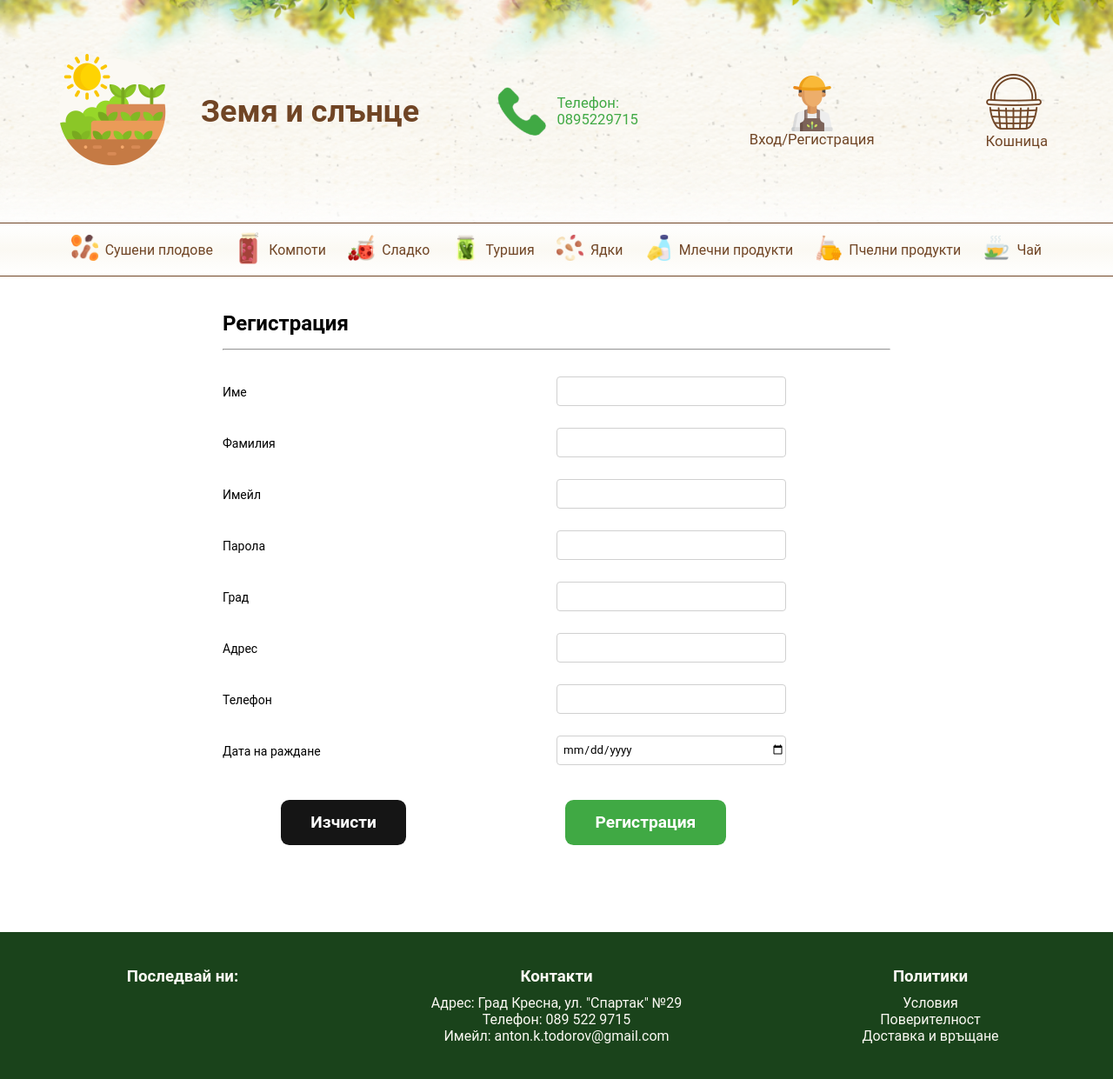
After one commit to toni-codera/Sun-and-ground, a PHP site: page /registration.php in a window 1280 px wide. The commit adds this page. Shown: the whole page at 87% size. Run offline with PHP 8.4, Linux system fonts and the light colour scheme.

Commit message:
Added fields in the registration form, change the html files to php and made a db file to hold the code i use for the database

```diff
--- a/index.html
+++ b/index.php
@@ -5,6 +5,8 @@
     <meta name="viewport" content="width=device-width, initial-scale=1.0" />
     <link rel="stylesheet" href="styles/home.css" />
     <link rel="stylesheet" href="styles/products.css" />
+    <link rel="stylesheet" href="styles/main.css"/>
+    <link rel="stylesheet" href="styles/login.css"/>
     <link rel="preconnect" href="https://fonts.googleapis.com">
     <link rel="preconnect" href="https://fonts.gstatic.com" crossorigin>
     <link href="https://fonts.googleapis.com/css2?family=Roboto:ital,wght@0,100;0,300;0,400;0,500;0,700;0,900;1,100;1,300;1,400;1,500;1,700;1,900&display=swap" rel="stylesheet">
--- /dev/null
+++ b/registration.php
@@ -0,0 +1,105 @@
+<!DOCTYPE html>
+<html>
+
+<head>
+    <title>Земя и слънце</title>
+    <meta charset="UTF-8" />
+    <meta name="viewport" content="width=device-width, initial-scale=1.0" />
+    <link rel="stylesheet" href="styles/registration.css" />
+    <link rel="stylesheet" href="styles/main.css" />
+    <link rel="stylesheet" href="styles/login.css" />
+    <script src="https://ajax.googleapis.com/ajax/libs/jquery/3.7.1/jquery.min.js"></script>
+</head>
+
+<body>
+    <aside class="js-login-form"></aside>
+    <header></header>
+    <nav></nav>
+    <section class="register-section">
+        <div class="register-text">
+            <h2>Регистрация</h2>
+        </div>
+        <hr />
+        <div class="form-container">
+            <form class="register-form">
+                <div class="row">
+                    <div class="informer">
+                        <span>Име</span>
+                    </div>
+                    <div class="box">
+                        <input type="text" class="register-name" />
+                    </div>
+                </div>
+                <div class="row">
+                    <div class="informer">
+                        <span>Фамилия</span>
+                    </div>
+                    <div class="box">
+                        <input type="text" class="register-family-name" />
+                    </div>
+                </div>
+                <div class="row">
+                    <div class="informer">
+                        <span>Имейл</span>
+                    </div>
+                    <div class="box">
+                        <input type="email" class="register-email" />
+                    </div>
+                </div>
+                <div class="row">
+                    <div class="informer">
+                        <span>Парола</span>
+                    </div>
+                    <div class="box">
+                        <input type="password" class="register-password" />
+                    </div>
+                </div>
+                <div class="row">
+                    <div class="informer">
+                        <span>Град</span>
+                    </div>
+                    <div class="box">
+                        <input type="text" class="register-town" />
+                    </div>
+                </div>
+                <div class="row">
+                    <div class="informer">
+                        <span>Адрес</span>
+                    </div>
+                    <div class="box">
+                        <input type="text" class="register-address" />
+                    </div>
+                </div>
+                <div class="row">
+                    <div class="informer">
+                        <span>Телефон</span>
+                    </div>
+                    <div class="box">
+                        <input type="tel" class="register-phone-number" />
+                    </div>
+                </div>
+                <div class="row">
+                    <div class="informer">
+                        <span>Дата на раждане</span>
+                    </div>
+                    <div class="box">
+                        <input type="date" class="date-of-birth" />
+                    </div>
+                </div>
+                <div class="terms-container"></div>
+                <div class="buttons-box">
+                    <div class="reset-button-box">
+                        <input type="reset" value="Изчисти" class="reset-button" />
+                    </div>
+                    <div class="reg-button-box">
+                        <input type="submit" value="Регистрация" class="register-form-button" />
+                    </div>
+                </div>
+            </form>
+        </div>
+    </section>
+    <footer></footer>
+    <script src="scripts/loadBookends.js"></script>
+</body>
+
+</html>
--- a/scripts/loadBookends.js
+++ b/scripts/loadBookends.js
@@ -5,8 +5,8 @@ const aside = document.querySelector('aside');
 
 header.innerHTML = `
 <div class="right-side-header">
-    <a class="js-logo" href="index.html"><img class="logo-image" src="images/logos/sun-and-ground.png"/></a>
-    <a class="js-logo" href="index.html"><h1 class="logo-text">Земя и слънце</h1></a>
+    <a class="js-logo" href="index.php"><img class="logo-image" src="images/logos/sun-and-ground.png"/></a>
+    <a class="js-logo" href="index.php"><h1 class="logo-text">Земя и слънце</h1></a>
 </div>
 <div class="left-side-header">
     <div class="phone-image-container">
@@ -21,7 +21,7 @@ header.innerHTML = `
         <p class="login-text">Вход/Регистрация</p>
     </div>
     <div class="basket-image-container">
-        <a href="cart.html">
+        <a href="cart.php">
             <img class="basket-image" src="images/logos/wicker-basket1.png"/>
             <p class="basket-text">Кошница</p>
         </a>
@@ -192,7 +192,7 @@ blackBox.classList.add('js-black-box');
 document.body.appendChild(blackBox);
 
 // CSS loading of the bookends
-function addStyles(filepath){
+/*function addStyles(filepath){
     const link = document.createElement('link');
     link.rel = 'stylesheet';
     link.href = filepath;
@@ -200,7 +200,7 @@ function addStyles(filepath){
 }
 addStyles('../styles/main.css');
 addStyles('../styles/login.css');
-
+*/
 
 //Login Pop-up/Pop-out Logic
 const loginTrigger = document.querySelector(".js-login-container");
@@ -249,7 +249,7 @@ document.addEventListener('DOMContentLoaded', () => {
 
             localStorage.setItem('selectedProductId', productId); // Stores the ID
 
-            window.location.href = 'productPage.html'; // Navigate to the product page
+            window.location.href = 'productPage.php'; // Navigate to the product page
         });
     });
 });
--- a/styles/registration.css
+++ b/styles/registration.css
@@ -1,34 +1,49 @@
-*{
-   font-family: Roboto,Arial;
+* {
+    font-family: Roboto, Arial;
     margin: 0;
     padding: 0;
 }
-.register-section{
+
+.register-section {
     margin: 30px auto;
     width: 60%;
 }
-.register-text{
+
+.register-text {
     margin-bottom: 15px;
 }
-hr{
+
+hr {
     margin-bottom: 30px;
 }
-.row{
+
+.row {
     display: flex;
     justify-content: start;
     align-items: center;
     margin-bottom: 25px;
 }
-.informer{
+
+.informer {
     flex-basis: 50%;
 }
-.informer>span{
+
+.informer>span {
     font-size: 14px;
 }
-.box{
+
+.box {
     flex-basis: 40%;
 }
-.register-name, .register-family-name, .register-email, .register-password, .register-phone-number,.date-of-birth{
+
+.register-name,
+.register-family-name,
+.register-email,
+.register-password,
+.register-town,
+.register-address,
+.register-phone-number,
+.date-of-birth {
     padding-left: 6px;
     width: 20vw;
     min-width: 120px;
@@ -37,46 +52,59 @@ hr{
     border: solid 1px #d0d0d0;
     border-radius: 4px;
 }
-.register-name:focus, .register-family-name:focus, .register-email:focus, .register-password:focus, .register-phone-number:focus{
+
+.register-name:focus,
+.register-family-name:focus,
+.register-email:focus,
+.register-password:focus,
+.register-town:focus,
+.register-address:focus,
+.register-phone-number:focus {
     outline: 1px solid #d0d0d0;
 }
 
-.buttons-box{
+.buttons-box {
     display: flex;
     justify-content: center;
     margin-top: 40px;
     column-gap: 20px;
 }
-.reg-button-box, .reset-button-box{
+
+.reg-button-box,
+.reset-button-box {
     flex-basis: 40%;
 }
-.register-button{
+
+.register-form-button {
     background-color: #40a944;
     color: white;
     border: none;
-   padding:  1.8vh 2.7vw;
+    padding: 1.8vh 2.7vw;
     font-weight: bold;
     font-size: 1.2rem;
     border-radius: 0.6rem;
     cursor: pointer;
 }
-.register-button:hover{
+
+.register-form-button:hover {
     color: #000;
-   box-shadow:  2px 2px 5px rgba(0, 0, 0, 0.4),
+    box-shadow: 2px 2px 5px rgba(0, 0, 0, 0.4),
         -2px -2px 5px rgba(0, 0, 0, 0.2);
     transition-delay: 0.15s;
 }
-.reset-button:hover{
+
+.reset-button:hover {
     color: #40a944;
-   box-shadow:  3px 3px 8px rgba(0, 0, 0, 0.4),
+    box-shadow: 3px 3px 8px rgba(0, 0, 0, 0.4),
         -3px -3px 8px rgba(0, 0, 0, 0.2);
     transition-delay: 0.15s;
 }
-.reset-button{
+
+.reset-button {
     background-color: #151515;
     color: white;
     border: none;
-   padding:  1.8vh 2.7vw;
+    padding: 1.8vh 2.7vw;
     font-weight: bold;
     font-size: 1.2rem;
     border-radius: 0.6rem;
```
Also changed, not shown: cart.html (deleted, +0 -58 lines), cart.php (added, +61 -0 lines), db.sql (added, +13 -0 lines), productPage.html (deleted, +0 -16 lines), productPage.php (added, +23 -0 lines), registration.html (deleted, +0 -84 lines), styles/login.css (+53 -29 lines). Lines whose indentation alone changed are shown as unchanged.
